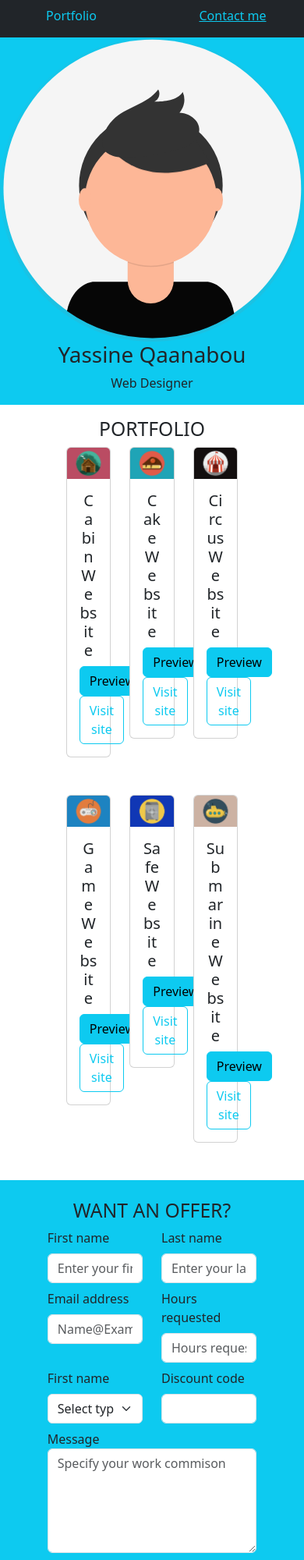
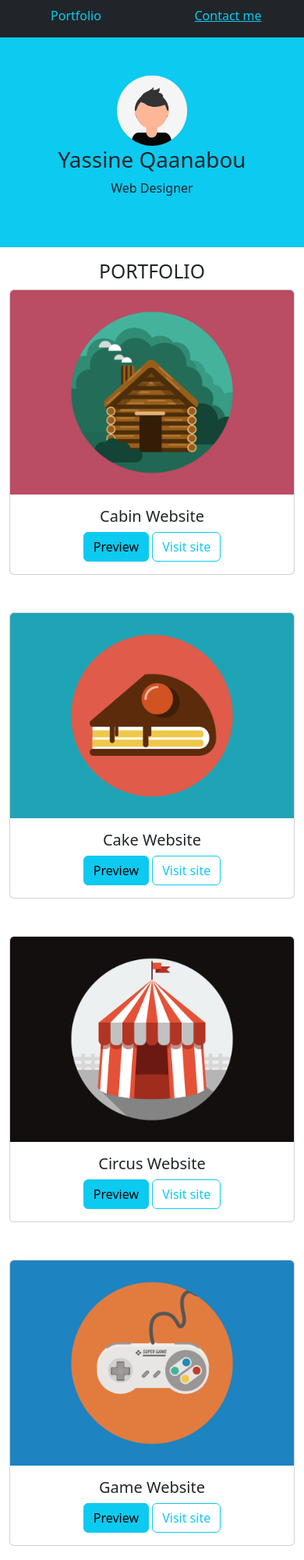
Before and after one commit to YassineQaanabou/bootstrap-html-freelancer, a plain HTML site: page index.html in a window 390 px wide. Shown: the top 2000 px of the page at 78% size. Drawn offline with nearby package versions, Linux system fonts and the light colour scheme.

Commit message:
fixed some details and made it responsive (completed)

```diff
--- a/index.html
+++ b/index.html
@@ -14,6 +14,7 @@
   </head>
   <body>
     <header class="bg-dark text-info">
+      <div class="container-fluid">
         <div class="row pt-2">
           <div class="col-6 text-center">
             <p>Portfolio</p>
@@ -22,33 +23,37 @@
             <p class="text-decoration-underline">Contact me</p>
           </div>
         </div>
+      </div>
     </header>
 
     <!-- profilo -->
-    <div class="row bg-info">
+    <div class="container-fluid bg-info py-5">
+      <div class="row">
         <div class="col-12 text-center">
           <img
             src="img/undraw_profile_pic_ic5t.svg"
-          class="rounded-bottom img-fluid"
+            class="rounded-bottom w-25 mx-auto d-block"
             alt="profile pic"
           />
           <h1>Yassine Qaanabou</h1>
           <p class="fw-lighter">Web Designer</p>
         </div>
       </div>
+    </div>
     <!-- profilo -->
 
     <!-- portfolio -->
-    <div class="row w-75 m-auto text-center mb-5 pt-3 container-fluid">
+    <div
+      class="container-fluid col-lg-10 col-sm-11 col-xl-8 m-auto text-center mb-5 pt-3"
+    >
+      <div class="row">
         <div class="col-12">
           <div class="row">
             <h2>PORTFOLIO</h2>
           </div>
 
-        <div class="container-fluid">
-
-        <div class="row mb-5">
-          <div class="col-4 ">
+          <div class="row mb-5 gy-5">
+            <div class="col-lg-4 col-sm-12 col-md-6">
               <div class="card">
                 <img
                   src="./img/portfolio/cabin.png"
@@ -65,7 +70,7 @@
               </div>
             </div>
 
-          <div class="col-4">
+            <div class="col-lg-4 col-sm-12 col-md-6">
               <div class="card">
                 <img
                   src="./img/portfolio/cake.png"
@@ -82,7 +87,7 @@
               </div>
             </div>
 
-          <div class="col-4">
+            <div class="col-lg-4 col-sm-12 col-md-6">
               <div class="card">
                 <img
                   src="./img/portfolio/circus.png"
@@ -98,10 +103,8 @@
                 </div>
               </div>
             </div>
-        </div>
 
-        <div class="row">
-          <div class="col-4">
+            <div class="col-lg-4 col-sm-12 col-md-6">
               <div class="card">
                 <img
                   src="./img/portfolio/game.png"
@@ -118,7 +121,7 @@
               </div>
             </div>
 
-          <div class="col-4">
+            <div class="col-lg-4 col-sm-12 col-md-6">
               <div class="card">
                 <img
                   src="./img/portfolio/safe.png"
@@ -135,7 +138,7 @@
               </div>
             </div>
 
-          <div class="col-4">
+            <div class="col-lg-4 col-sm-12 col-md-6">
               <div class="card">
                 <img
                   src="./img/portfolio/submarine.png"
@@ -158,13 +161,13 @@
     <!-- portfolio -->
 
     <!-- form -->
-    <div class="container-fluid">
-    <div class="row bg-info pt-4 pb-4">
+    <div class="container-fluid bg-info pt-4 pb-4">
+      <div class="row col-lg-10 col-sm-11 col-xl-8 m-auto">
         <h2 class="text-center">WANT AN OFFER?</h2>
-      <form class="w-75 m-auto">
+        <form>
           <div class="row">
             <div class="col">
-            <label for="First_Name" class="form-label">First name</label>
+              <label class="form-label">First name</label>
               <input
                 type="text"
                 class="form-control"
@@ -173,7 +176,7 @@
               />
             </div>
             <div class="col">
-              <label for="Last_name" class="form-label">Last name</label>
+              <label class="form-label">Last name</label>
               <input
                 type="text"
                 class="form-control"
@@ -185,7 +188,7 @@
 
           <div class="row mt-2">
             <div class="col">
-            <label for="Email_address" class="form-label">Email address</label>
+              <label class="form-label">Email address</label>
               <input
                 type="text"
                 class="form-control"
@@ -194,7 +197,7 @@
               />
             </div>
             <div class="col">
-              <label for="Hours" class="form-label">Hours requested</label>
+              <label class="form-label">Hours requested</label>
               <input
                 type="text"
                 class="form-control"
@@ -206,7 +209,7 @@
 
           <div class="row mt-2">
             <div class="col">
-              <label for="First_Name" class="form-label">First name</label>
+              <label class="form-label">First name</label>
               <select class="form-select">
                 <option>Select type of work</option>
                 <option>Backend Development</option>
@@ -216,7 +219,7 @@
             </div>
 
             <div class="col">
-              <label for="Discount_code" class="form-label">Discount code</label>
+              <label class="form-label">Discount code</label>
               <input
                 type="text"
                 class="form-control"
@@ -228,10 +231,14 @@
 
           <div class="row mt-2">
             <div class="col">
-
               <label for="comment">Message</label>
-              <textarea class="form-control" rows="5" id="comment" name="comment" placeholder="Specify your work commison"></textarea>
-
+              <textarea
+                class="form-control"
+                rows="5"
+                id="comment"
+                name="comment"
+                placeholder="Specify your work commison"
+              ></textarea>
             </div>
           </div>
 
@@ -240,8 +247,6 @@
               <button type="button" class="btn btn-warning">Send</button>
             </div>
           </div>
-
-
         </form>
       </div>
     </div>
@@ -254,7 +259,7 @@
             <h3>LOCATION</h3>
             <p>2215 John Daniel Drive</p>
             <p>Clark,MO 652443</p>
-          <p>Copyright  your Website 2021</p>
+            <p>Copyright your Website 2021</p>
           </div>
         </div>
       </div>
```
Lines whose indentation alone changed are shown as unchanged.
